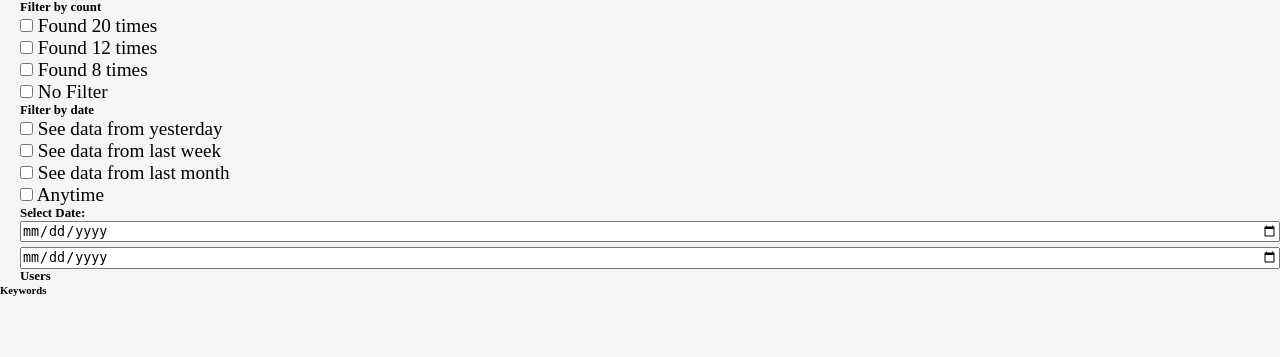
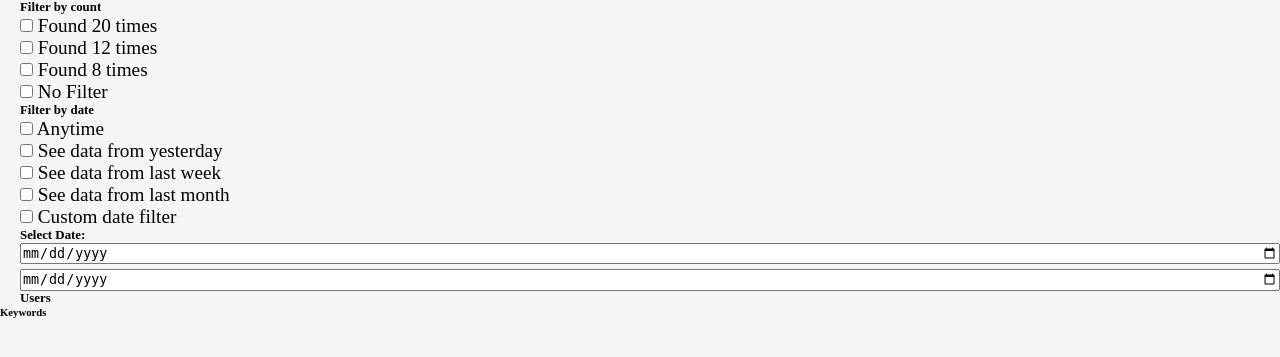
Before and after one commit to RubelBiswasCS/keyword-filter-django-javascript, a Django app: page /analyzer in a window 1280 px wide. Shown: the top 357 px of the page. Run offline with Django 3.2, Linux system fonts and the light colour scheme; data that the repository does not hold is empty.

Commit message:
added custom date filter

```diff
--- a/keyword_analyzer/static/js/main.js
+++ b/keyword_analyzer/static/js/main.js
@@ -4,23 +4,33 @@ const testAlert = (value) => {
     alert('js loaded')
 }
 
-function getCheckboxs(keywords){
+function handleFilters(keywords){
 
     const checkboxs = document.getElementsByClassName('checkbox');
     const keywordList = document.getElementsByClassName('keywords-list')[0]
+    const customDates =  document.getElementsByClassName('custom-date-input')
+
+    const updateUi = (keywords) => {
+        let filteredKeywords = filterKeywords(keywords)
+        console.log(filteredKeywords)
+        keywordList.innerHTML=''
+        filteredKeywords.forEach((item,i) => {
+            //console.log(item)
+            keywordList.innerHTML += `<li>${i+1}. ${item.name} ( found ${item.count} times) </li>`
+        });
+    }
     for(let i of checkboxs){
         console.log(i.name+' '+i.checked)
         //console.log(i)
         i.addEventListener( 'change' , () => {
-            console.log('changed')
-            let filteredKeywords = filterKeywords(keywords)
-            console.log(filteredKeywords)
-            keywordList.innerHTML=''
-            filteredKeywords.forEach((item,i) => {
-                //console.log(item)
-                keywordList.innerHTML += `<li>${i+1}. ${item.name} ( found ${item.count} times) </li>`
-            });
+            //console.log('changed')
+            updateUi(keywords)
 
+        })
+    }
+    for(let i of customDates){
+        i.addEventListener("input",(e) => {
+            updateUi(keywords);
         })
     }
 
@@ -57,20 +67,17 @@ function getCheckboxs(keywords){
 
 }
 
-const customDateFilter = () => {
-    const startDate=document.getElementById('start-date')
+//custom date filter
+// const customDateFilter = () => {
+//     const startDate=document.getElementById('start-date')
 
-    const endDate=document.getElementById('end-date')
-    const customDates =  document.getElementsByClassName('custom-date-input')
-    console.log('customDates :',customDates)
-    for(let i of customDates){
-        i.addEventListener("input",(e) => {
-            console.log(startDate.value,' ',endDate.value)
-        })
-    }
-    console.log(startDate.value,' ',endDate.value)
-}
+//     const endDate=document.getElementById('end-date')
+//     const customDates =  document.getElementsByClassName('custom-date-input')
+//     console.log('customDates :',customDates)
 
+//     //console.log(startDate.value,' ',endDate.value)
+// }
+//filter according to number of counts
 const filterByCount = (keywords) => {
     const countCheckboxes = document.getElementsByClassName('count')
     let count=0
@@ -92,6 +99,8 @@ const filterByCount = (keywords) => {
         return keyword.count >= parseInt(value.slice(5,value.length))
     })
 }
+
+//filtr by searching date
 const filterByDate = (keywords) => {
     let today = new Date();
     const dateCheckboxes = document.getElementsByClassName('date')
@@ -106,6 +115,29 @@ const filterByDate = (keywords) => {
     }
     if(value==='anytime' || count===0){
         return keywords;
+    }
+
+    //filter for custom date input
+    else if(value==='custom-date'){
+        const startDate=document.getElementById('start-date').value
+        const endDate=document.getElementById('end-date').value
+        if( startDate==="" || endDate===""){
+            return keywords;
+        }
+        return keywords.filter(keyword => {
+            return keyword.search_history.some(i => {
+                var date =i.search_date.slice(0,10)
+
+                console.log("start and end date")
+                console.log(startDate,' ',endDate)
+                console.log(date >= startDate && date<=endDate)
+                console.log('type of start date',typeof(startDate),"start daTe is: ",startDate)
+                console.log(date,typeof(date))
+                if (date >= startDate && date<=endDate ){
+                    return true
+                }
+            });
+        });
     }
     else{
         switch (value) {
@@ -150,8 +182,8 @@ const filterKeywords = (keywords) => {
     }
    //console.log(checkedIds)
 
+    var keywords = filterByCount(keywords)
     var keywords = filterByDate(keywords)
-    var keywords = filterByCount(keywords)
     if(checkedIds.length===0){
         return keywords;
     }
--- a/keyword_analyzer/templates/keyword-analyzer.html
+++ b/keyword_analyzer/templates/keyword-analyzer.html
@@ -25,6 +25,10 @@
         <h6>Filter by date</h6>
         <div class="date-list">
             <div class="date-filter">
+                <input type="checkbox" class="checkbox date" name="anytime" id="anytime">
+                <label for="anytime">Anytime</label>
+            </div>
+            <div class="date-filter">
                 <input type="checkbox" class="checkbox date" name="day" id="day">
                 <label for="day">See data from yesterday</label>
             </div>
@@ -37,9 +41,10 @@
                 <label for="month">See data from last month</label>
             </div>
             <div class="date-filter">
-                <input type="checkbox" class="checkbox date" name="anytime" id="anytime">
-                <label for="anytime">Anytime</label>
+                <input type="checkbox" class="checkbox date" name="custom-date" id="custom-date">
+                <label for="custom-date">Custom date filter</label>
             </div>
+
         </div>
         <h6>Select Date:</h6>
         <div class="custom-date-input">
@@ -95,9 +100,9 @@
             //console.log(item)
             keywordList.innerHTML += `<li>${i+1}. ${item.name} ( found ${item.count} times) </li>`
         });
-        console.log('should called first')
-        getCheckboxs(keywords)
-        customDateFilter()
+
+        handleFilters(keywords)
+        // customDateFilter()
         })
 
 
--- a/keyword_analyzer/views.py
+++ b/keyword_analyzer/views.py
@@ -22,12 +22,14 @@ def search(request):
                 kwd.search_history.add(history)
                 history.save()
                 kwd.save()
+                print('modified')
             except:
                 kwd = Keyword.objects.create(name=keyword,count=1)
                 history=SearchHistory.objects.create(user=request.user)
                 kwd.search_history.add(history)
                 history.save()
                 kwd.save()
+                print('created')
         context = {
             'search_text': search_text,
         }
```
